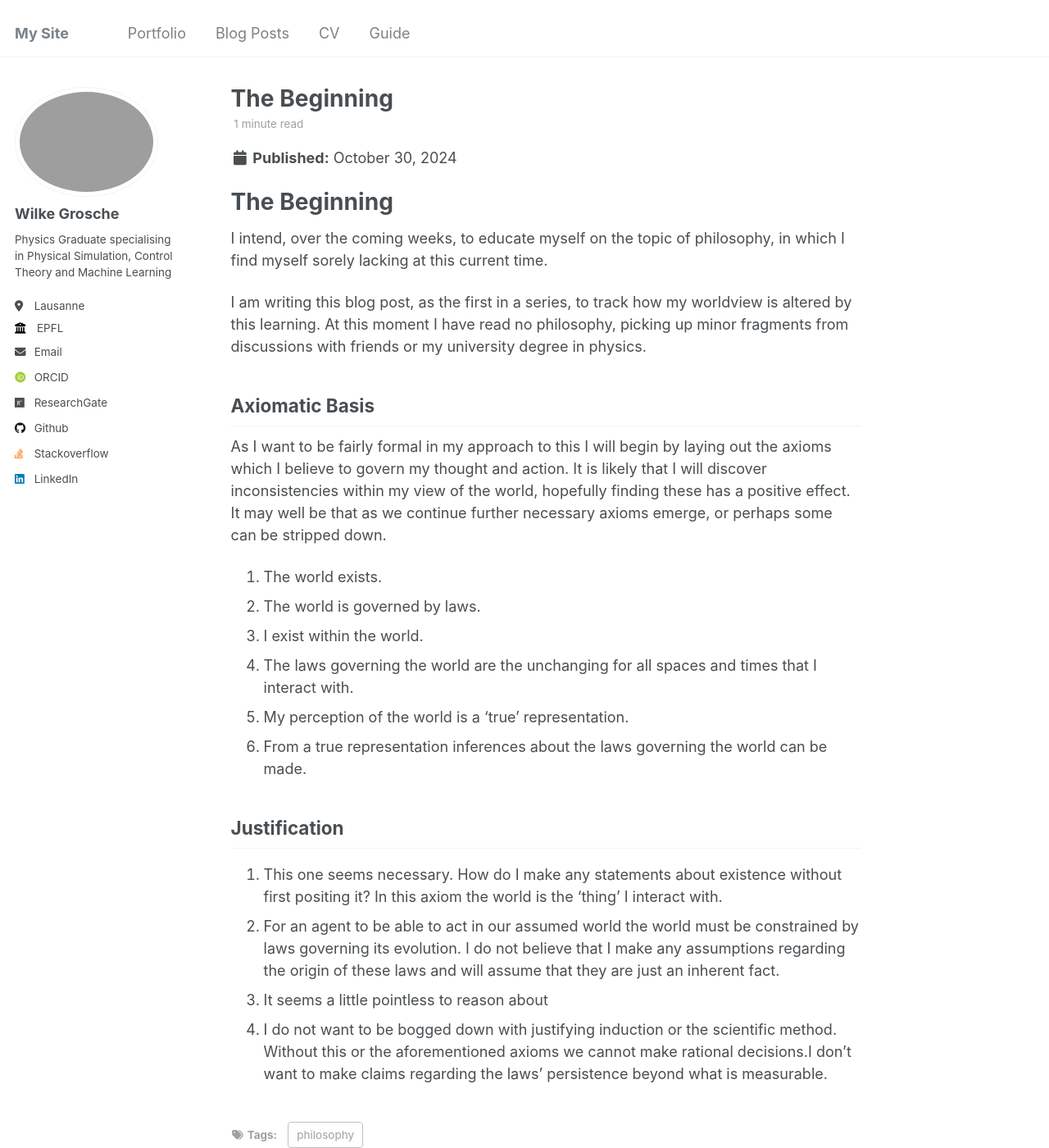
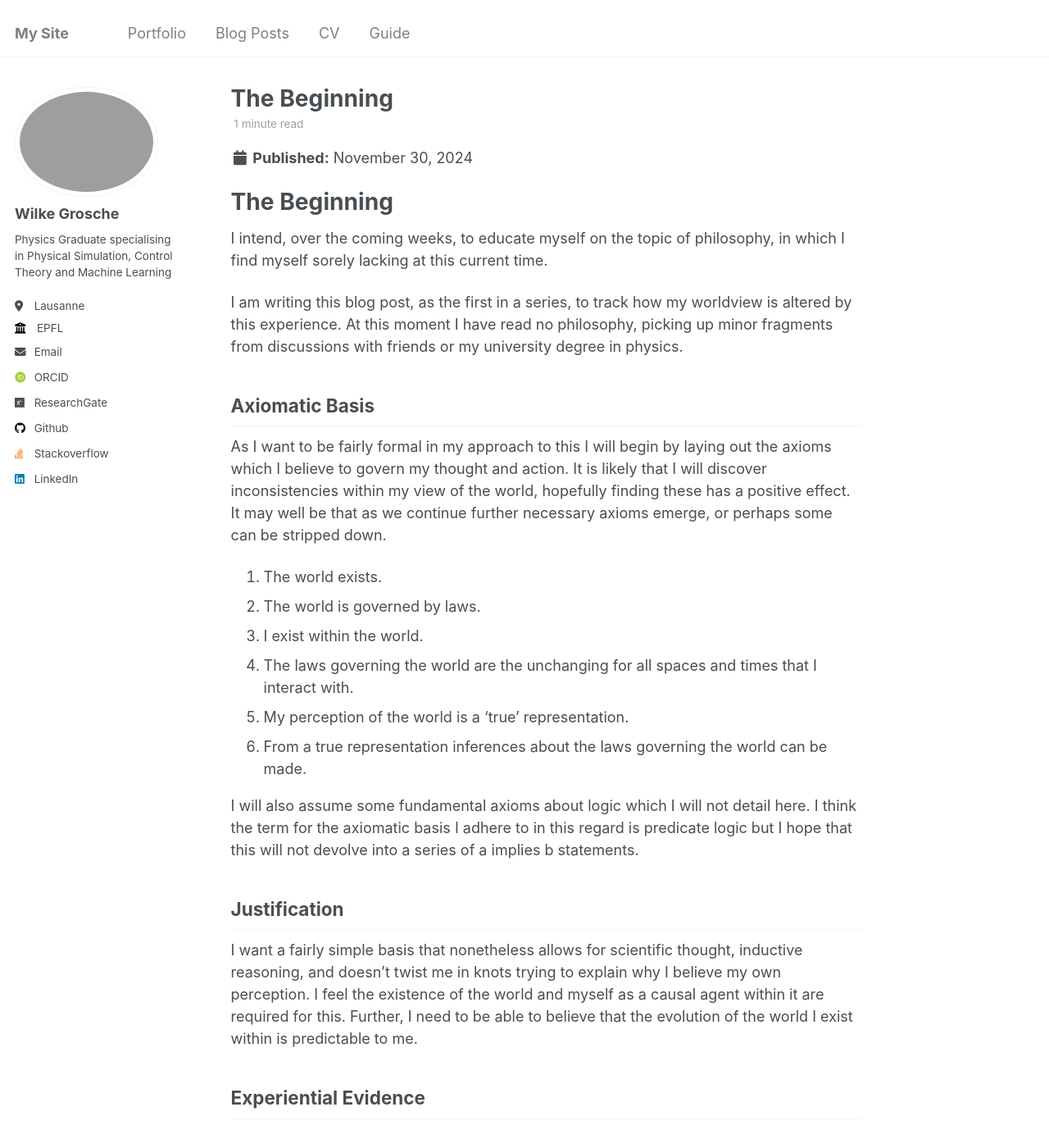
Before and after one commit to wgrosche/wgrosche.github.io, a Jekyll site: the page built from _posts/2024-11-30-1.md, in a window 1280 px wide and 1400 px high. Shown: the whole window at 82% size. Built offline with Jekyll 4.4.1, drawn with Linux system fonts in a browser that asks for light colours; some web fonts are replaced.

Commit message:
delay post

```diff
--- a/_posts/2024-10-30-1.md
+++ b/_posts/2024-11-30-1.md
@@ -11,7 +11,7 @@ The Beginning
 
 I intend, over the coming weeks, to educate myself on the topic of philosophy, in which I find myself sorely lacking at this current time.
 
-I am writing this blog post, as the first in a series, to track how my worldview is altered by this learning. At this moment I have read no philosophy, picking up minor fragments from discussions with friends or my university degree in physics.
+I am writing this blog post, as the first in a series, to track how my worldview is altered by this experience. At this moment I have read no philosophy, picking up minor fragments from discussions with friends or my university degree in physics.
 
 Axiomatic Basis
 ------
@@ -25,10 +25,12 @@ As I want to be fairly formal in my approach to this I will begin by laying out
 4. My perception of the world is a 'true' representation.
 5. From a true representation inferences about the laws governing the world can be made.
 
+I will also assume some fundamental axioms about logic which I will not detail here. I think the term for the axiomatic basis I adhere to in this regard is predicate logic but I hope that this will not devolve into a series of a implies b statements.
+
 Justification
 ------
 
-1. This one seems necessary. How do I make any statements about existence without first positing it? In this axiom the world is the 'thing' I interact with.
-2. For an agent to be able to act in our assumed world the world must be constrained by laws governing its evolution. I do not believe that I make any assumptions regarding the origin of these laws and will assume that they are just an inherent fact.
-3. It seems a little pointless to reason about
-4. I do not want to be bogged down with justifying induction or the scientific method. Without this or the aforementioned axioms we cannot make rational decisions.I don't want to make claims regarding the laws' persistence beyond what is measurable.
+I want a fairly simple basis that nonetheless allows for scientific thought, inductive reasoning, and doesn't twist me in knots trying to explain why I believe my own perception. I feel the existence of the world and myself as a causal agent within it are required for this. Further, I need to be able to believe that the evolution of the world I exist within is predictable to me.
+
+Experiential Evidence
+------
```
Also changed, not shown: other parts of _posts/2024-11-30-1.md (+1 -1 lines).
